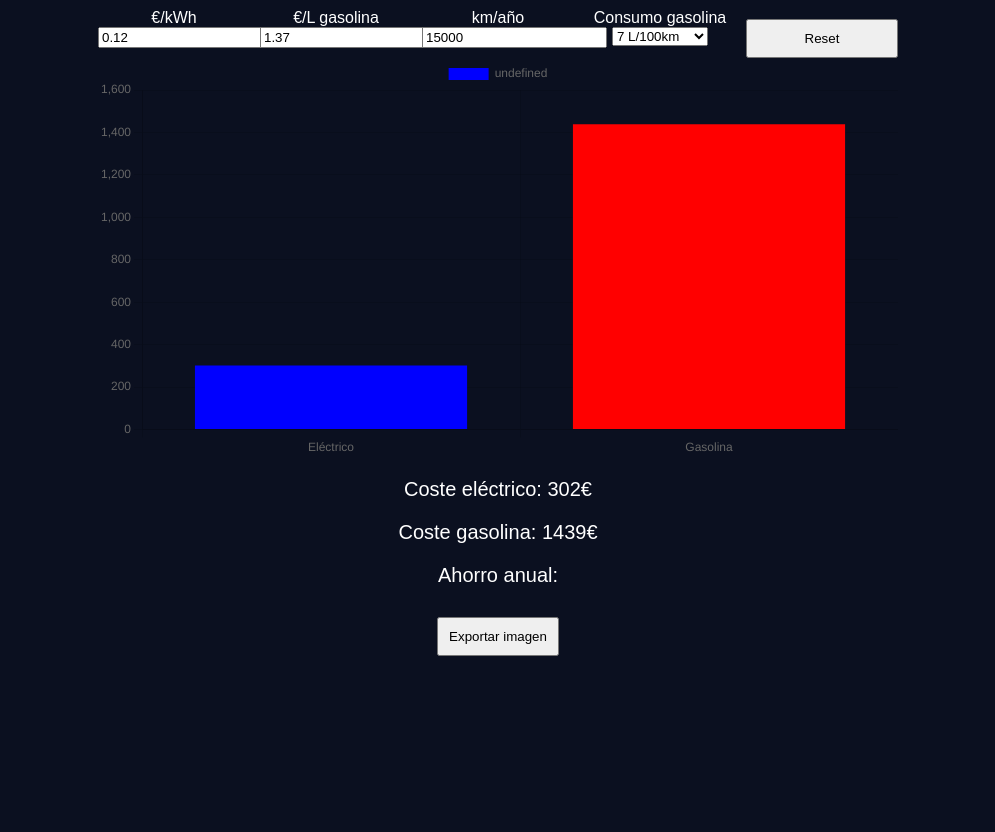
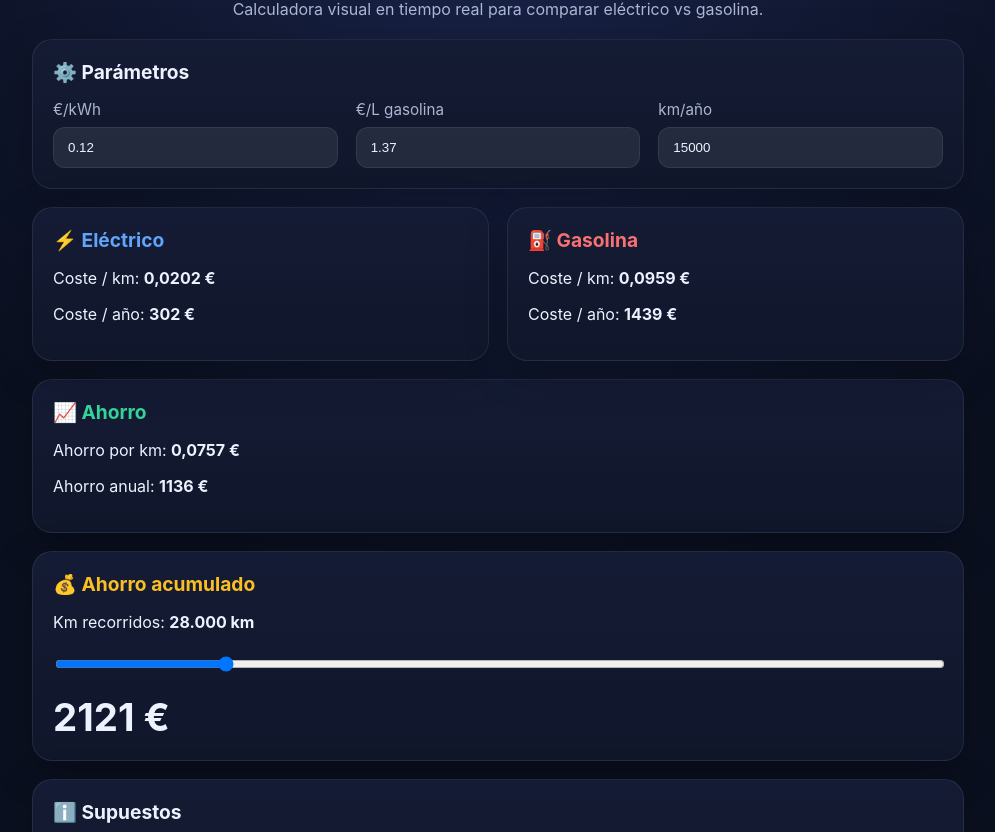
Before and after one commit to danielvicasol/EHVComp, a plain HTML site: page index.html in a window 1280 px wide. Shown: the part 72-904 px from the top of the page, without its empty margins (142-1137 px from the left). Before the commit the page ends 800 px from the top, so only its background shows below. Drawn offline with nearby package versions, Linux system fonts and the light colour scheme.

Commit message:
Revert "Actualización"
This reverts commit d65bd6862828d302c977a9afb4953b171f2f01d8.

```diff
--- a/index.html
+++ b/index.html
@@ -3,36 +3,71 @@
 <head>
   <meta charset="UTF-8" />
   <meta name="viewport" content="width=device-width, initial-scale=1.0" />
-  <title>Comparativa PRO Vehiculo</title>
+  <title>Comparativa de Costes Vehículo</title>
   <link rel="stylesheet" href="styles.css" />
 </head>
 <body>
-<div class="container">
-<h1>🚗 Comparativa PRO Consumo</h1>
+  <div class="container">
+    <header class="hero">
+      <h1>🚗 Comparativa Costes Vehículo</h1>
+      <p>Calculadora visual en tiempo real para comparar eléctrico vs gasolina.</p>
+    </header>
 
-<div class="controls">
-<label>€/kWh <input id="precioKwh" type="number" step="0.01" value="0.12"></label>
-<label>€/L gasolina <input id="precioGasolina" type="number" step="0.01" value="1.37"></label>
-<label>km/año <input id="kmAnuales" type="number" value="15000"></label>
-<label>Consumo gasolina
-<select id="consumoGasolina">
-  <option value="7">7 L/100km</option>
-  <option value="7.5">7.5 L/100km</option>
-</select>
-</label>
-<button id="reset">Reset</button>
-</div>
+    <section class="card params">
+      <h2>⚙️ Parámetros</h2>
+      <div class="grid grid-3">
+        <label>
+          <span>€/kWh</span>
+          <input id="precioKwh" type="number" step="0.01" min="0" value="0.12" />
+        </label>
+        <label>
+          <span>€/L gasolina</span>
+          <input id="precioGasolina" type="number" step="0.01" min="0" value="1.37" />
+        </label>
+        <label>
+          <span>km/año</span>
+          <input id="kmAnuales" type="number" step="100" min="0" value="15000" />
+        </label>
+      </div>
+    </section>
 
-<canvas id="chart"></canvas>
+    <section class="grid grid-2">
+      <article class="card electric">
+        <h2>⚡ Eléctrico</h2>
+        <p>Coste / km: <strong id="costeElectricoKm">0,0000 €</strong></p>
+        <p>Coste / año: <strong id="costeElectricoAnual">0 €</strong></p>
+      </article>
 
-<div class="results">
-<p>Coste eléctrico: <span id="electrico"></span></p>
-<p>Coste gasolina: <span id="gasolina"></span></p>
-<p>Ahorro anual: <span id="ahorro"></span></p>
-</div>
+      <article class="card fuel">
+        <h2>⛽ Gasolina</h2>
+        <p>Coste / km: <strong id="costeGasolinaKm">0,0000 €</strong></p>
+        <p>Coste / año: <strong id="costeGasolinaAnual">0 €</strong></p>
+      </article>
+    </section>
 
-<button id="export">Exportar imagen</button>
-</div>
-<script src="script.js"></script>
+    <section class="card savings">
+      <h2>📈 Ahorro</h2>
+      <p>Ahorro por km: <strong id="ahorroPorKm">0,0000 €</strong></p>
+      <p>Ahorro anual: <strong id="ahorroAnual">0 €</strong></p>
+    </section>
+
+    <section class="card accumulated">
+      <h2>💰 Ahorro acumulado</h2>
+      <p>Km recorridos: <strong id="kmValor">28.000 km</strong></p>
+      <input id="km" type="range" min="0" max="150000" step="100" value="28000" />
+      <p class="big"><strong id="ahorroTotal">0 €</strong></p>
+    </section>
+
+    <section class="card notes">
+      <h2>ℹ️ Supuestos</h2>
+      <ul>
+        <li>Consumo eléctrico: <strong>16,8 kWh/100 km</strong></li>
+        <li>Consumo gasolina: <strong>7 L/100 km</strong></li>
+        <li>Valores por defecto iguales a la infografía actual.</li>
+      </ul>
+    </section>
+  </div>
+
+  <script src="script.js"></script>
 </body>
 </html>
--- a/script.js
+++ b/script.js
@@ -1,62 +1,65 @@
-const ctx = document.getElementById('chart').getContext('2d');
+const CONSUMO_ELECTRICO = 16.8; // kWh/100km
+const CONSUMO_GASOLINA = 7; // L/100km
 
-const defaults = {
-  precioKwh:0.12,
-  precioGasolina:1.37,
-  kmAnuales:15000
+const els = {
+  precioKwh: document.getElementById('precioKwh'),
+  precioGasolina: document.getElementById('precioGasolina'),
+  kmAnuales: document.getElementById('kmAnuales'),
+  km: document.getElementById('km'),
+  kmValor: document.getElementById('kmValor'),
+  costeElectricoKm: document.getElementById('costeElectricoKm'),
+  costeElectricoAnual: document.getElementById('costeElectricoAnual'),
+  costeGasolinaKm: document.getElementById('costeGasolinaKm'),
+  costeGasolinaAnual: document.getElementById('costeGasolinaAnual'),
+  ahorroPorKm: document.getElementById('ahorroPorKm'),
+  ahorroAnual: document.getElementById('ahorroAnual'),
+  ahorroTotal: document.getElementById('ahorroTotal')
+};
+
+function euro(num, decimals = 2) {
+  return new Intl.NumberFormat('es-ES', {
+    minimumFractionDigits: decimals,
+    maximumFractionDigits: decimals
+  }).format(num) + ' €';
 }
 
-let chart;
-
-function calc(){
-  const kwh = parseFloat(precioKwh.value);
-  const gas = parseFloat(precioGasolina.value);
-  const km = parseFloat(kmAnuales.value);
-  const consumoGas = parseFloat(consumoGasolina.value);
-
-  const costeElec = (16.8/100)*kwh*km;
-  const costeGas = (consumoGas/100)*gas*km;
-  const ahorro = costeGas - costeElec;
-
-  electrico.textContent = costeElec.toFixed(0)+"€";
-  gasolina.textContent = costeGas.toFixed(0)+"€";
-  ahorro.textContent = ahorro.toFixed(0)+"€";
-
-  updateChart(costeElec,costeGas);
+function entero(num) {
+  return new Intl.NumberFormat('es-ES', { maximumFractionDigits: 0 }).format(num);
 }
 
-function updateChart(elec,gas){
-  if(chart) chart.destroy();
-  chart = new Chart(ctx,{
-    type:'bar',
-    data:{
-      labels:['Eléctrico','Gasolina'],
-      datasets:[{data:[elec,gas],backgroundColor:['blue','red']}]
+function safeNumber(value, fallback = 0) {
+  const n = Number.parseFloat(value);
+  return Number.isFinite(n) ? n : fallback;
+}
+
+function render() {
+  const precioKwh = safeNumber(els.precioKwh.value, 0);
+  const precioGasolina = safeNumber(els.precioGasolina.value, 0);
+  const kmAnuales = safeNumber(els.kmAnuales.value, 0);
+  const km = safeNumber(els.km.value, 0);
+
+  const costeElectricoKm = (CONSUMO_ELECTRICO / 100) * precioKwh;
+  const costeGasolinaKm = (CONSUMO_GASOLINA / 100) * precioGasolina;
+  const ahorroPorKm = costeGasolinaKm - costeElectricoKm;
+  const ahorroAnual = kmAnuales * ahorroPorKm;
+  const ahorroTotal = km * ahorroPorKm;
+
+  els.kmValor.textContent = `${entero(km)} km`;
+  els.costeElectricoKm.textContent = euro(costeElectricoKm, 4);
+  els.costeElectricoAnual.textContent = euro(costeElectricoKm * kmAnuales, 0);
+  els.costeGasolinaKm.textContent = euro(costeGasolinaKm, 4);
+  els.costeGasolinaAnual.textContent = euro(costeGasolinaKm * kmAnuales, 0);
+  els.ahorroPorKm.textContent = euro(ahorroPorKm, 4);
+  els.ahorroAnual.textContent = euro(ahorroAnual, 0);
+  els.ahorroTotal.textContent = euro(ahorroTotal, 0);
+}
+
+['input', 'change'].forEach(evt => {
+  Object.values(els).forEach(el => {
+    if (el && (el.tagName === 'INPUT')) {
+      el.addEventListener(evt, render);
     }
   });
-}
+});
 
-function resetForm(){
-  precioKwh.value=defaults.precioKwh;
-  precioGasolina.value=defaults.precioGasolina;
-  kmAnuales.value=defaults.kmAnuales;
-  consumoGasolina.value=7;
-  calc();
-}
-
-function exportImg(){
-  const link=document.createElement('a');
-  link.download='grafico.png';
-  link.href=chart.toBase64Image();
-  link.click();
-}
-
-document.querySelectorAll('input,select').forEach(e=>e.addEventListener('input',calc));
-document.getElementById('reset').addEventListener('click',resetForm);
-document.getElementById('export').addEventListener('click',exportImg);
-
-// cargar chartjs
-const s=document.createElement('script');
-s.src='https://cdn.jsdelivr.net/npm/chart.js';
-s.onload=calc;
-document.head.appendChild(s);
+render();
--- a/styles.css
+++ b/styles.css
@@ -1,5 +1,91 @@
-body{font-family:Arial;background:#0b1020;color:white;text-align:center}
-.container{max-width:800px;margin:auto}
-.controls{display:grid;grid-template-columns:repeat(auto-fit,minmax(120px,1fr));gap:10px}
-.results{margin-top:20px;font-size:20px}
-button{padding:10px;margin-top:10px}
+:root {
+  --bg: #0b1020;
+  --card: #141b34;
+  --card2: #10172b;
+  --text: #eef2ff;
+  --muted: #abb6d1;
+  --border: rgba(255,255,255,0.08);
+  --blue: #60a5fa;
+  --red: #f87171;
+  --green: #34d399;
+  --yellow: #fbbf24;
+}
+* { box-sizing: border-box; }
+body {
+  margin: 0;
+  font-family: Inter, Segoe UI, Roboto, Helvetica, Arial, sans-serif;
+  color: var(--text);
+  background: radial-gradient(circle at top, #182247 0%, var(--bg) 55%);
+}
+.container {
+  max-width: 980px;
+  margin: 0 auto;
+  padding: 24px;
+}
+.hero {
+  text-align: center;
+  margin-bottom: 20px;
+}
+.hero h1 {
+  margin: 0 0 8px;
+  font-size: clamp(1.8rem, 2.5vw, 2.7rem);
+}
+.hero p {
+  margin: 0;
+  color: var(--muted);
+}
+.grid { display: grid; gap: 18px; }
+.grid-2 { grid-template-columns: repeat(auto-fit, minmax(280px, 1fr)); }
+.grid-3 { grid-template-columns: repeat(auto-fit, minmax(180px, 1fr)); }
+.card {
+  background: linear-gradient(180deg, var(--card), var(--card2));
+  border: 1px solid var(--border);
+  border-radius: 20px;
+  padding: 20px;
+  box-shadow: 0 12px 40px rgba(0,0,0,0.25);
+  margin-bottom: 18px;
+}
+.card h2 {
+  margin-top: 0;
+  font-size: 1.2rem;
+}
+.params label {
+  display: flex;
+  flex-direction: column;
+  gap: 8px;
+}
+.params span {
+  color: var(--muted);
+  font-size: 0.95rem;
+}
+input[type="number"] {
+  background: rgba(255,255,255,0.08);
+  color: var(--text);
+  border: 1px solid var(--border);
+  border-radius: 12px;
+  padding: 12px 14px;
+  outline: none;
+}
+input[type="range"] {
+  width: 100%;
+  margin-top: 8px;
+}
+.electric h2 { color: var(--blue); }
+.fuel h2 { color: var(--red); }
+.savings h2 { color: var(--green); }
+.accumulated h2 { color: var(--yellow); }
+.big {
+  font-size: clamp(1.8rem, 3vw, 2.5rem);
+  margin: 18px 0 0;
+  color: var(--green);
+}
+.notes ul {
+  padding-left: 18px;
+  margin-bottom: 0;
+  color: var(--muted);
+}
+strong { color: var(--text); }
+@media (max-width: 640px) {
+  .container { padding: 16px; }
+  .card { padding: 16px; }
+}
```
Also changed, not shown: 1 other file.
